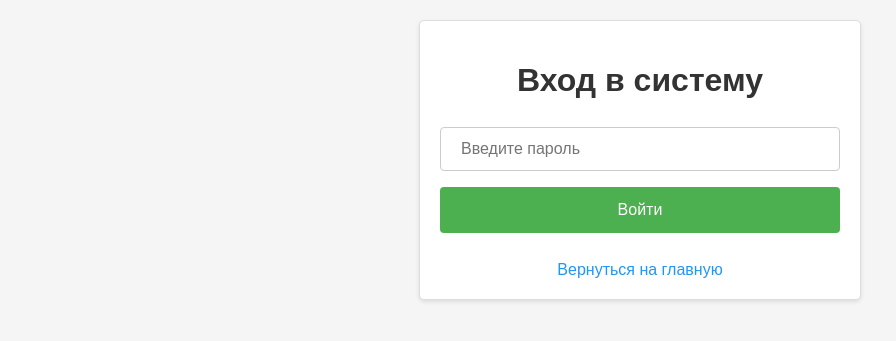
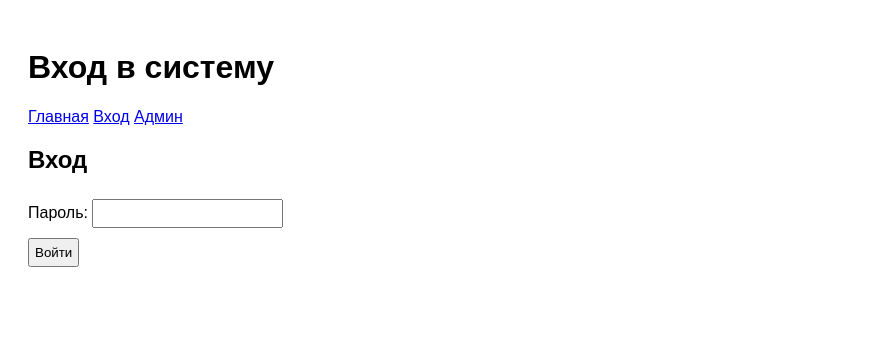
Before and after one commit to vladimir669/dikiyrpk.tech, a Flask app: template templates/login.html in a window 1280 px wide. Shown: the top 341 px of the page, without its empty margins (0-896 px from the left). Run offline with Flask 3, Linux system fonts and the light colour scheme; the template is opened without the code that fills it, so the values that code supplies are empty; parts of the project's set-up code (start-up, migrations or seed data) failed here and were passed over.

Commit message:
Update login.html

```diff
--- a/templates/login.html
+++ b/templates/login.html
@@ -1,70 +1,48 @@
-<!DOCTYPE html>
-<html>
-<head>
-    <title>Вход в систему</title>
-    <meta name="viewport" content="width=device-width, initial-scale=1, maximum-scale=1, user-scalable=no">
-    <style>
-        body {
-            font-family: Arial, sans-serif;
-            margin: 0;
-            padding: 20px;
-            text-align: center;
-            background-color: #f5f5f5;
+{% extends 'base.html' %}
+
+{% block title %}Вход | Система заказов{% endblock %}
+
+{% block header %}Вход в систему{% endblock %}
+
+{% block content %}
+<div class="login-form">
+    <h2>Вход</h2>
+    {% if error %}
+    <div class="error">{{ error }}</div>
+    {% endif %}
+    <form id="loginForm" method="post">
+        <div class="form-group">
+            <label for="password">Пароль:</label>
+            <input type="password" id="password" name="password" required>
+        </div>
+        <button type="submit" class="btn">Войти</button>
+    </form>
+</div>
+{% endblock %}
+
+{% block script %}
+document.getElementById('loginForm').addEventListener('submit', function(e) {
+    e.preventDefault();
+
+    var password = document.getElementById('password').value;
+    var formData = new FormData();
+    formData.append('password', password);
+
+    fetch('/check_password', {
+        method: 'POST',
+        body: formData
+    })
+    .then(response => response.json())
+    .then(data => {
+        if (data.success) {
+            window.location.href = data.redirect;
+        } else {
+            alert('Неверный пароль');
         }
-        .container {
-            max-width: 400px;
-            margin: 0 auto;
-            padding: 20px;
-            border: 1px solid #ddd;
-            border-radius: 5px;
-            background-color: white;
-            box-shadow: 0 2px 4px rgba(0,0,0,0.1);
-        }
-        h1 {
-            color: #333;
-            margin-bottom: 20px;
-        }
-        input[type="password"] {
-            width: 100%;
-            padding: 12px 20px;
-            margin: 8px 0;
-            display: inline-block;
-            border: 1px solid #ccc;
-            border-radius: 4px;
-            box-sizing: border-box;
-            font-size: 16px;
-        }
-        button {
-            width: 100%;
-            background-color: #4CAF50;
-            color: white;
-            padding: 14px 20px;
-            margin: 8px 0;
-            border: none;
-            border-radius: 4px;
-            cursor: pointer;
-            font-size: 16px;
-            transition: background-color 0.3s;
-        }
-        button:hover {
-            background-color: #45a049;
-        }
-        .back-link {
-            display: block;
-            margin-top: 20px;
-            color: #2196F3;
-            text-decoration: none;
-        }
-    </style>
-</head>
-<body>
-    <div class="container">
-        <h1>Вход в систему</h1>
-        <form action="/check_password" method="post">
-            <input type="password" name="password" placeholder="Введите пароль" required>
-            <button type="submit">Войти</button>
-        </form>
-        <a href="/" class="back-link">Вернуться на главную</a>
-    </div>
-</body>
-</html>
+    })
+    .catch(error => {
+        console.error('Ошибка:', error);
+        alert('Произошла ошибка при входе');
+    });
+});
+{% endblock %}
```
